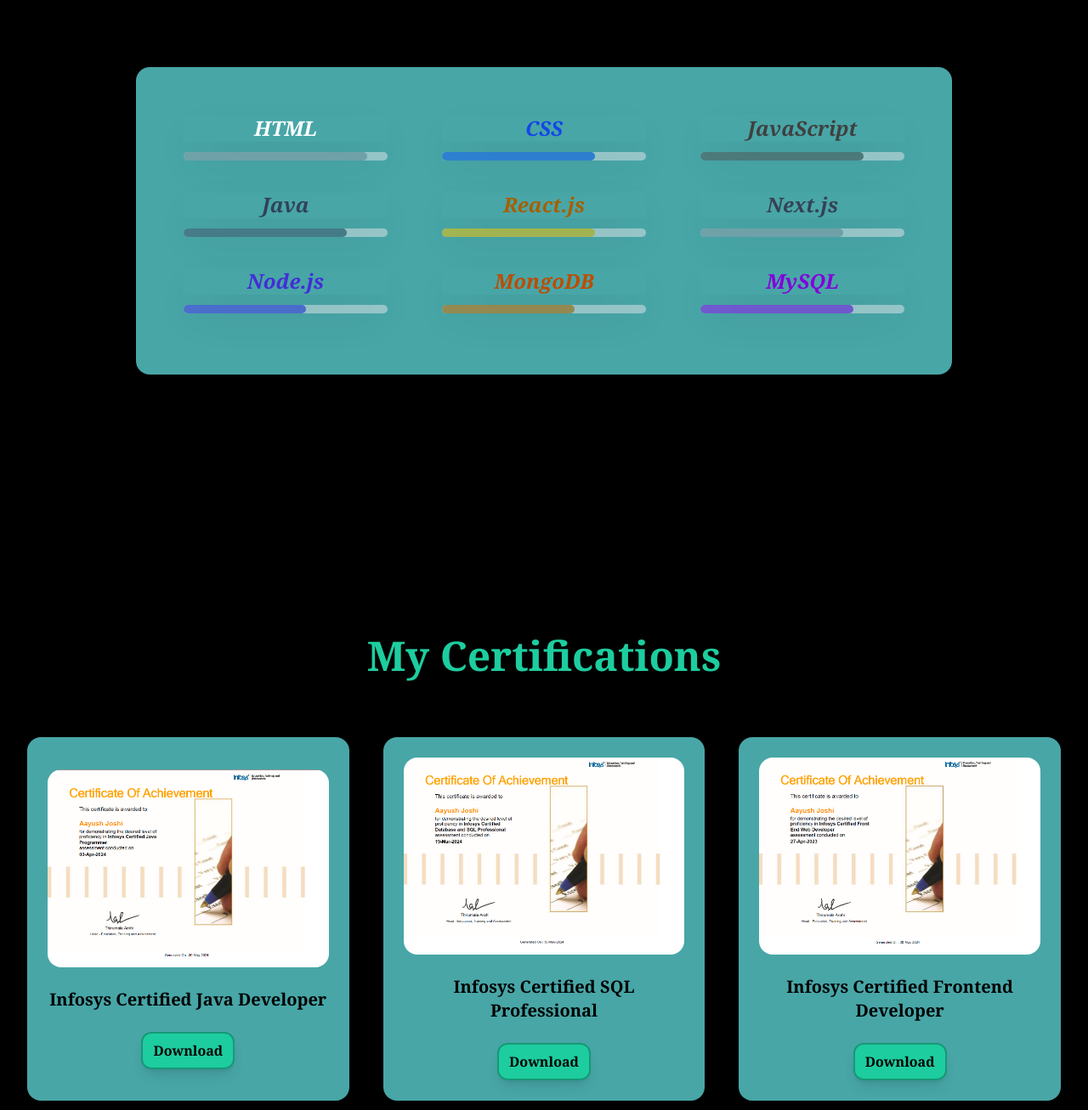
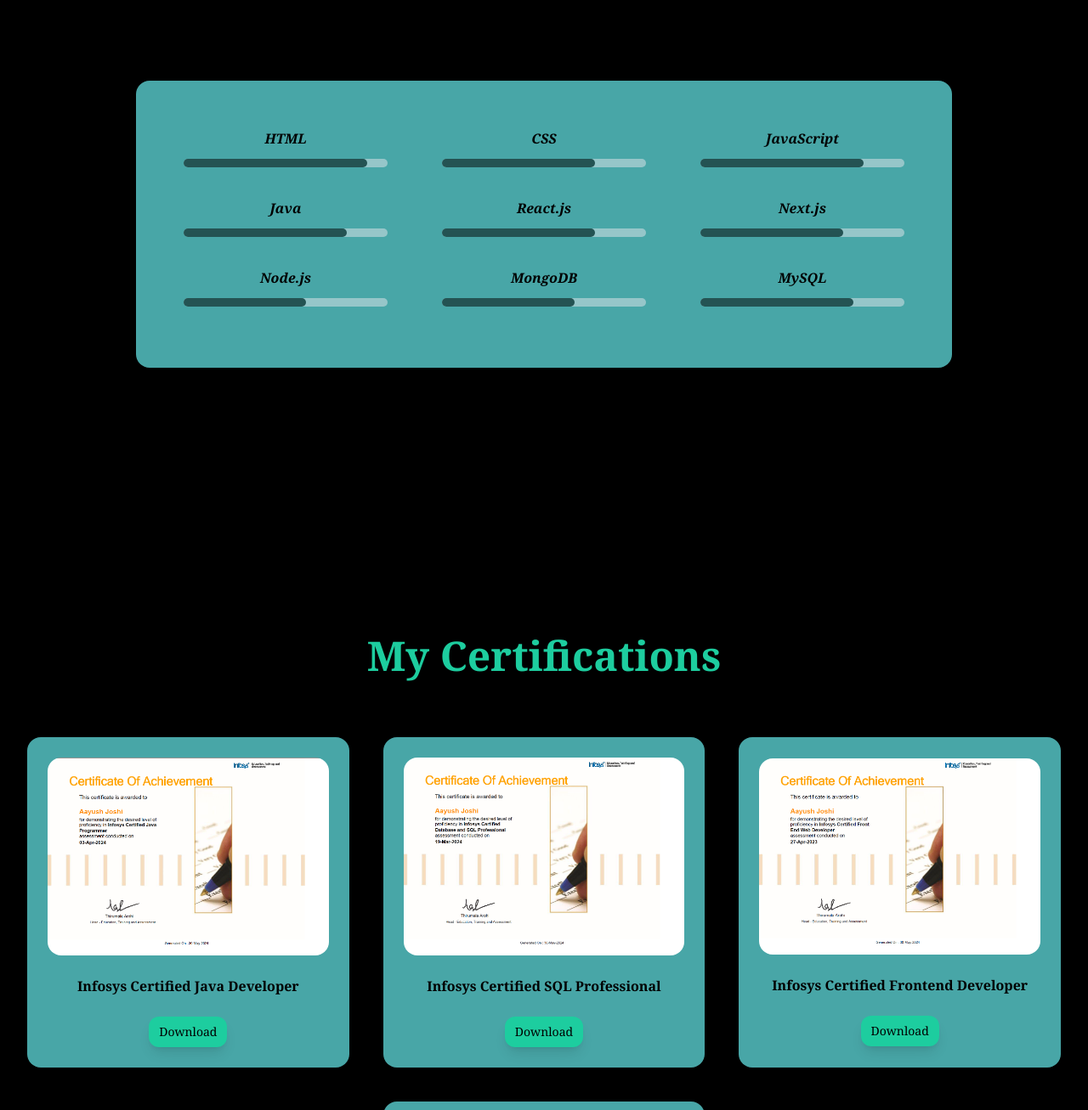
Before and after one commit to aayush-joshi1006/my-portfolio, a website: page index.html in a window 1280 px wide. Shown: the part 1840-3147 px from the top of the page at 85% size. Drawn offline with nearby package versions, Linux system fonts and the light colour scheme.

Commit message:
fixed the fornt of my skills section and removed the bug in the cards of project section

```diff
--- a/index.html
+++ b/index.html
@@ -208,7 +208,7 @@
       <div
         class="flex justify-center items-center flex-col w-full min-h-screen"
       >
-        <h2 class="text-2xl lg:text-4xl md:text-3xl font-bold xl:mb-10">
+        <h2 class="text-3xl lg:text-5xl md:text-4xl font-bold xl:mb-10">
           My Skills
         </h2>
 
@@ -219,7 +219,7 @@
         >
           <div>
             <div
-              class="mb-3 text-2xl text-center shadow-2xl font-extrabold italic dark:text-white text-white"
+              class="mb-3 text-base text-center shadow-2xl font-extrabold italic dark:text-black text-black"
             >
               HTML
             </div>
@@ -227,127 +227,127 @@
               class="w-full bg-gray-200 rounded-full h-2.5 transition duration-100 animate-pulse mb-4 dark:bg-gray-400"
             >
               <div
-                class="bg-gray-400 h-2.5 rounded-full dark:bg-gray-300"
+                class="bg-black h-2.5 rounded-full dark:bg-black"
                 style="width: 90%"
               ></div>
             </div>
           </div>
           <div>
             <div
-              class="mb-3 text-2xl text-center shadow-2xl font-extrabold italic text-blue-700 dark:text-blue-500"
+              class="mb-3 text-base text-center shadow-2xl font-extrabold italic text-black"
             >
               CSS
             </div>
             <div
-              class="w-full bg-gray-200 rounded-full h-2.5 transition duration-100 animate-pulse mb-4 dark:bg-gray-700"
+              class="w-full bg-gray-200 rounded-full h-2.5 transition duration-100 animate-pulse mb-4"
             >
               <div
-                class="bg-blue-600 h-2.5 rounded-full"
+                class="bg-black h-2.5 rounded-full"
                 style="width: 75%"
               ></div>
             </div>
           </div>
           <div>
             <div
-              class="mb-3 text-2xl text-center shadow-2xl font-extrabold italic text-neutral-700 dark:text-neutral-500"
+              class="mb-3 text-base text-center shadow-2xl font-extrabold italic text-black"
             >
               JavaScript
             </div>
             <div
-              class="w-full bg-gray-200 rounded-full h-2.5 transition duration-100 animate-pulse mb-4 dark:bg-gray-700"
+              class="w-full bg-gray-200 rounded-full h-2.5 transition duration-100 animate-pulse mb-4 "
             >
               <div
-                class="bg-neutral-600 h-2.5 rounded-full dark:bg-neutral-500"
+                class="bg-black h-2.5 rounded-full"
                 style="width: 80%"
               ></div>
             </div>
           </div>
           <div>
             <div
-              class="mb-3 text-2xl text-center shadow-2xl font-extrabold italic text-slate-700 dark:text-slate-500"
+              class="mb-3 text-base text-center shadow-2xl font-extrabold italic text-black "
             >
               Java
             </div>
             <div
-              class="w-full bg-gray-200 rounded-full h-2.5 transition duration-100 animate-pulse mb-4 dark:bg-gray-700"
+              class="w-full bg-gray-200 rounded-full h-2.5 transition duration-100 animate-pulse mb-4 "
             >
               <div
-                class="bg-slate-600 h-2.5 rounded-full dark:bg-slate-500"
+                class="bg-black h-2.5 rounded-full "
                 style="width: 80%"
               ></div>
             </div>
           </div>
           <div>
             <div
-              class="mb-3 text-2xl text-center shadow-2xl font-extrabold italic text-yellow-700 dark:text-yellow-500"
+              class="mb-3 text-base text-center shadow-2xl font-extrabold italic text-black"
             >
               React.js
             </div>
             <div
-              class="w-full bg-gray-200 rounded-full h-2.5 transition duration-100 animate-pulse mb-4 dark:bg-gray-700"
+              class="w-full bg-gray-200 rounded-full h-2.5 transition duration-100 animate-pulse mb-4 "
             >
               <div
-                class="bg-yellow-400 h-2.5 rounded-full"
+                class="bg-black h-2.5 rounded-full"
                 style="width: 75%"
               ></div>
             </div>
           </div>
           <div>
             <div
-              class="mb-3 text-2xl text-center shadow-2xl font-extrabold italic text-gray-700 dark:text-gray-500"
+              class="mb-3 text-base text-center shadow-2xl font-extrabold italic text-black"
             >
               Next.js
             </div>
             <div
-              class="w-full bg-gray-200 rounded-full h-2.5 transition duration-100 animate-pulse mb-4 dark:bg-gray-700"
+              class="w-full bg-gray-200 rounded-full h-2.5 transition duration-100 animate-pulse mb-4 "
             >
               <div
-                class="bg-gray-400 h-2.5 rounded-full"
+                class="bg-black h-2.5 rounded-full"
                 style="width: 70%"
               ></div>
             </div>
           </div>
           <div>
             <div
-              class="mb-3 text-2xl text-center shadow-2xl font-extrabold italic text-indigo-700 dark:text-indigo-500"
+              class="mb-3 text-base text-center shadow-2xl font-extrabold italic text-black"
             >
               Node.js
             </div>
             <div
-              class="w-full bg-gray-200 rounded-full h-2.5 transition duration-100 animate-pulse mb-4 dark:bg-gray-700"
+              class="w-full bg-gray-200 rounded-full h-2.5 transition duration-100 animate-pulse mb-4 "
             >
               <div
-                class="bg-indigo-600 h-2.5 rounded-full dark:bg-indigo-500"
+                class="bg-black h-2.5 rounded-full "
                 style="width: 60%"
               ></div>
             </div>
           </div>
           <div>
             <div
-              class="mb-3 text-2xl text-center shadow-2xl font-extrabold italic text-amber-700 dark:text-amber-500"
+              class="mb-3 text-base text-center shadow-2xl font-extrabold italic text-black"
             >
               MongoDB
             </div>
             <div
-              class="w-full bg-gray-200 rounded-full h-2.5 transition duration-100 animate-pulse dark:bg-gray-700"
+              class="w-full bg-gray-200 rounded-full h-2.5 transition duration-100 animate-pulse "
             >
               <div
-                class="bg-amber-600 h-2.5 rounded-full dark:bg-amber-500"
+                class="bg-black h-2.5 rounded-full "
                 style="width: 65%"
               ></div>
             </div>
           </div>
           <div>
             <div
-              class="mb-3 text-2xl text-center shadow-2xl font-extrabold italic text-purple-700 dark:text-purple-500"
+              class="mb-3 text-base text-center shadow-2xl font-extrabold italic text-black"
             >
               MySQL
             </div>
             <div
-              class="w-full bg-gray-200 rounded-full h-2.5 transition duration-100 animate-pulse dark:bg-gray-700"
+              class="w-full bg-gray-200 rounded-full h-2.5 transition duration-100 animate-pulse "
             >
               <div
-                class="bg-purple-600 h-2.5 rounded-full dark:bg-purple-500"
+                class="bg-black h-2.5 rounded-full"
                 style="width: 75%"
               ></div>
             </div>
@@ -369,19 +369,19 @@
           <!-- First Certification card -->
 
           <div
-            class="bg-[#48A6A7] p-6 rounded-2xl flex flex-col justify-center items-center shadow-lg hover:shadow-2xl transition duration-500 hover:scale-110"
+            class="bg-[#48A6A7] p-6 rounded-2xl flex flex-col justify-center items-center shadow-lg hover:shadow-2xl transition duration-500 hover:scale-110 text-base"
           >
             <img
               src="./img/certification-pics/javaPic.png"
               class="w-96 rounded-2xl"
               alt=""
             />
-            <h3 class="my-6 font-extrabold text-xl text-center">
+            <h3 class="my-6 font-extrabold text-center">
               Infosys Certified Java Developer
             </h3>
             <button
               type="button"
-              class="bg-[#1DCD9F] text-[#000000] border-[#169976] rounded-xl border-2 font-extrabold px-3 py-2 shadow-lg hover:shadow-2xl transition duration-500 hover:scale-110"
+              class="bg-[#1DCD9F] text-sm text-[#000000] rounded-xl font-extralight px-3 py-2 shadow-lg hover:shadow-2xl transition duration-200 hover:scale-110"
             >
               <a href="./certification/Java-Programmer.pdf" target="_blank"
                 >Download</a
@@ -396,12 +396,12 @@
               class="w-96 rounded-2xl"
               alt=""
             />
-            <h3 class="my-6 font-extrabold text-xl text-center text-wrap">
+            <h3 class="my-6 font-extrabold text-center text-wrap">
               Infosys Certified SQL Professional
             </h3>
             <button
               type="button"
-              class="bg-[#1DCD9F] text-[#000000] border-[#169976] rounded-xl border-2 font-extrabold px-3 py-2 shadow-lg hover:shadow-2xl transition duration-500 hover:scale-110"
+              class="bg-[#1DCD9F] text-sm text-[#000000] rounded-xl font-extralight px-3 py-2 shadow-lg hover:shadow-2xl transition duration-200 hover:scale-110"
             >
               <a href="./certification/MySQL.pdf" target="_blank">Download</a>
             </button>
@@ -414,12 +414,12 @@
               class="w-96 rounded-2xl"
               alt=""
             />
-            <h3 class="my-6 font-extrabold text-xl text-center">
+            <h3 class="my-6 font-extrabold text-center">
               Infosys Certified Frontend Developer
             </h3>
             <button
               type="button"
-              class="bg-[#1DCD9F] text-[#000000] border-[#169976] rounded-xl border-2 font-extrabold px-3 py-2 shadow-lg hover:shadow-2xl transition duration-500 hover:scale-110"
+              class="bg-[#1DCD9F] text-sm text-[#000000] rounded-xl font-extralight px-3 py-2 shadow-lg hover:shadow-2xl transition duration-200 hover:scale-110"
             >
               <a href="./certification/frontend.pdf" target="_blank"
                 >Download</a
@@ -434,12 +434,12 @@
               class="w-96 rounded-2xl"
               alt=""
             />
-            <h3 class="my-6 font-extrabold text-xl text-center">
+            <h3 class="my-6 font-extrabold text-center">
               Infosys Certified DevOps Professional
             </h3>
             <button
               type="button"
-              class="bg-[#1DCD9F] text-[#000000] border-[#169976] rounded-xl border-2 font-extrabold px-3 py-2 shadow-lg hover:shadow-2xl transition duration-500 hover:scale-110"
+              class="bg-[#1DCD9F] text-sm text-[#000000] rounded-xl font-extralight px-3 py-2 shadow-lg hover:shadow-2xl transition duration-200 hover:scale-110"
             >
               <a href="./certification/DevOps.pdf" target="_blank">Download</a>
             </button>
@@ -466,7 +466,7 @@
             class="group shadow-2xl 2xl:w-[30vw] w-[80vw] md:w-[45vw] lg:h-[300px] h-[50vh] lg:w-[40vw] xl:w-[30vw] mx-auto [perspective:1000px]"
           >
             <div
-              class="relative w-full h-full text-center transition-transform duration-700 [transform-style:preserve-3d] group-hover:[transform:rotateY(180deg)]"
+              class="relative w-full h-full text-center transition-transform duration-700 [transform-style:preserve-3d] lg:group-hover:[transform:rotateY(180deg)]"
             >
               <!-- Front -->
               <div
@@ -577,7 +577,7 @@
             class="group shadow-2xl 2xl:w-[30vw] w-[80vw] md:w-[45vw] lg:h-[300px] h-[50vh] lg:w-[40vw] xl:w-[30vw] mx-auto [perspective:1000px]"
           >
             <div
-              class="relative w-full h-full text-center transition-transform duration-700 [transform-style:preserve-3d] group-hover:[transform:rotateY(180deg)]"
+              class="relative w-full h-full text-center transition-transform duration-700 [transform-style:preserve-3d] lg:group-hover:[transform:rotateY(180deg)]"
             >
               <!-- Front -->
               <div
@@ -630,7 +630,7 @@
             class="group shadow-2xl 2xl:w-[30vw] w-[80vw] md:w-[45vw] lg:h-[300px] h-[50vh] lg:w-[40vw] xl:w-[30vw] mx-auto [perspective:1000px]"
           >
             <div
-              class="relative w-full h-full text-center transition-transform duration-700 [transform-style:preserve-3d] group-hover:[transform:rotateY(180deg)]"
+              class="relative w-full h-full text-center transition-transform duration-700 [transform-style:preserve-3d] lg:group-hover:[transform:rotateY(180deg)]"
             >
               <!-- Front -->
               <div
@@ -676,7 +676,7 @@
             class="group shadow-2xl 2xl:w-[30vw] w-[80vw] md:w-[45vw] lg:h-[300px] h-[50vh] lg:w-[40vw] xl:w-[30vw] mx-auto [perspective:1000px]"
           >
             <div
-              class="relative w-full h-full text-center transition-transform duration-700 [transform-style:preserve-3d] group-hover:[transform:rotateY(180deg)]"
+              class="relative w-full h-full text-center transition-transform duration-700 [transform-style:preserve-3d] lg:group-hover:[transform:rotateY(180deg)]"
             >
               <!-- Front -->
               <div
@@ -727,7 +727,7 @@
             class="group shadow-2xl 2xl:w-[30vw] w-[80vw] md:w-[45vw] lg:h-[300px] h-[50vh] lg:w-[40vw] xl:w-[30vw] mx-auto [perspective:1000px]"
           >
             <div
-              class="relative w-full h-full text-center transition-transform duration-700 [transform-style:preserve-3d] group-hover:[transform:rotateY(180deg)]"
+              class="relative w-full h-full text-center transition-transform duration-700 [transform-style:preserve-3d] lg:group-hover:[transform:rotateY(180deg)]"
             >
               <!-- Front -->
               <div
```
Also changed, not shown: output.css.
